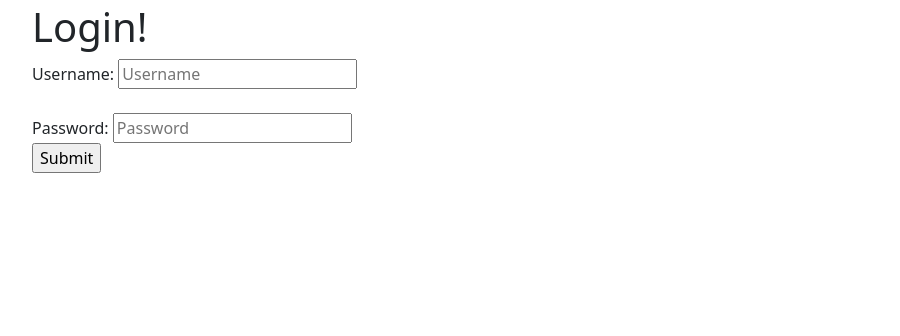
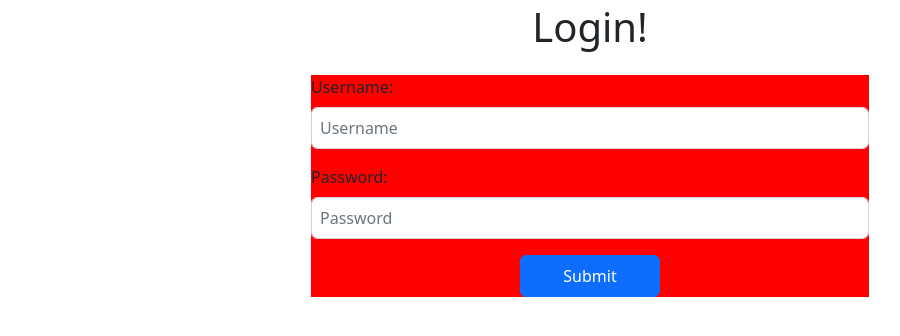
Before and after one commit to jjconway23/django_restaurant_app, a Django app: page /login/ in a window 1280 px wide. Shown: the part 87-423 px from the top of the page, without its empty margins (50-950 px from the left). Run offline with Django 4.2, Linux system fonts and the light colour scheme.

Commit message:
Style login form

```diff
--- a/restaurant_application/django_restaurant/static/django_restaurant/style.css
+++ b/restaurant_application/django_restaurant/static/django_restaurant/style.css
@@ -1,3 +1,12 @@
 header {
     display: flex;
 }
+.login-form{
+    width: 40vw;
+    margin: auto;
+    display: flex;
+    flex-direction: column;
+}
+form{
+    background-color: red;
+}
--- a/restaurant_application/django_restaurant/templates/django_restaurant/base.html
+++ b/restaurant_application/django_restaurant/templates/django_restaurant/base.html
@@ -4,6 +4,7 @@
     <meta charset="UTF-8">
     <meta http-equiv="X-UA-Compatible" content="IE=edge">
     <meta name="viewport" content="width=device-width, initial-scale=1.0">
+
     {% load static %}
     {% block head %}
     {% endblock %}
--- a/restaurant_application/django_restaurant/templates/registration/login.html
+++ b/restaurant_application/django_restaurant/templates/registration/login.html
@@ -8,17 +8,18 @@
 {% endblock %}
 
 {% block content %}
-<h1>Login!</h1>
-<form action="" method="POST">
+<h1 class="text-center">Login!</h1>
+<form class='mx-auto w-50 mt-4' action="" method="POST">
     {% csrf_token %}
-    {{ form.as_p }}
-    <label for="username">Username: </label>
-    <input type="text" name="username" id="username" placeholder="Username">
-    <br>
-    <br>
-    <label for="password">Password: </label>
-    <input type="text" name="password" id="password" placeholder="Password">
-    <br>
-    <input type="submit" value="Submit">
+    <div class="mb-3 ">
+        <label class="form-label" for="username">Username: </label>
+        <input class="form-control p-2" type="text" name="username" id="username" placeholder="Username">
+    </div>
+    <div class="mb-3">
+        <label class="form-label" for="password">Password: </label>
+        <input class="form-control p-2" type="text" name="password" id="password" placeholder="Password">
+    </div>
+
+    <input class='d-block btn btn-primary mx-auto w-25 p-2' type="submit" value="Submit">
 </form>
 {% endblock %}
```
Also changed, not shown: restaurant_application/db.sqlite3.
